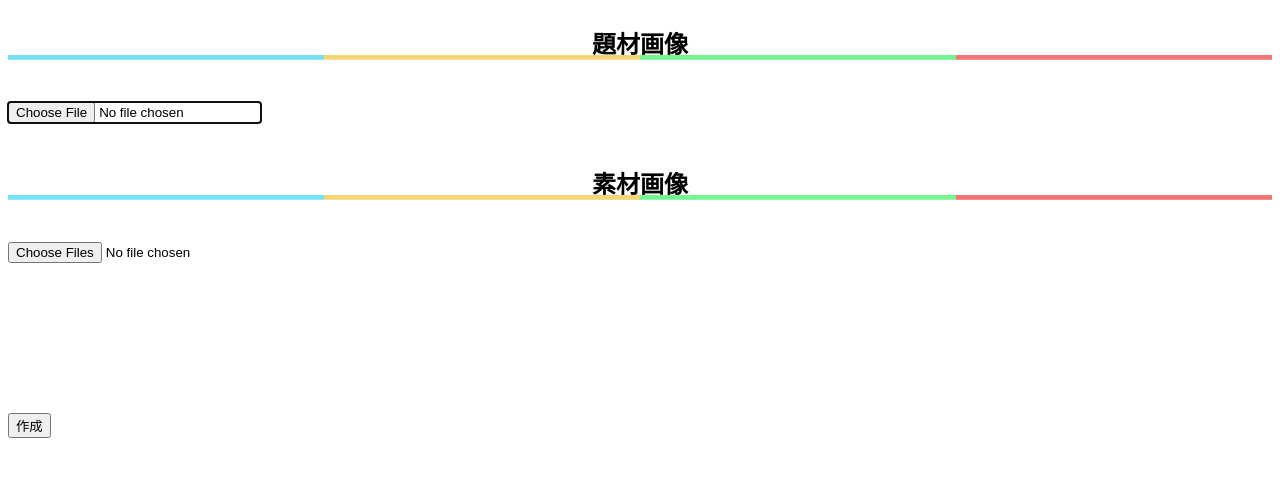
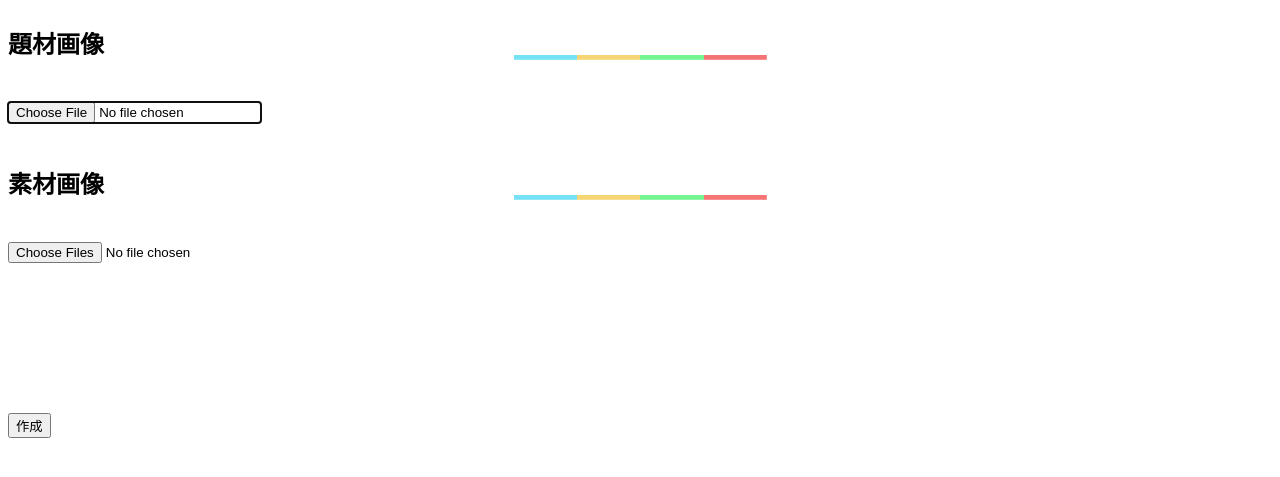
Before and after one commit to ArakiShunya/mozaicArt, a plain HTML site: page index.html in a window 1280 px wide. Shown: the part 161-638 px from the top of the page. Drawn offline with Linux system fonts and the light colour scheme.

Commit message:
Update App.css

```diff
--- a/App.css
+++ b/App.css
@@ -2,11 +2,11 @@
   font-size:24px;
   background-image: linear-gradient(90deg, #74E1F5 0 25%, #F5D574 25% 50%, #74F590 50% 75%, #F57474 75% 100%);
   background-repeat:no-repeat;
-  background-size:100% 0.3rem;
+  background-size:20% 0.3rem;
   background-position: bottom;
   color#353535;
   font-weight:bold;
-  text-align: center;
+  text-align: left;
 }
 
 .box{
```
